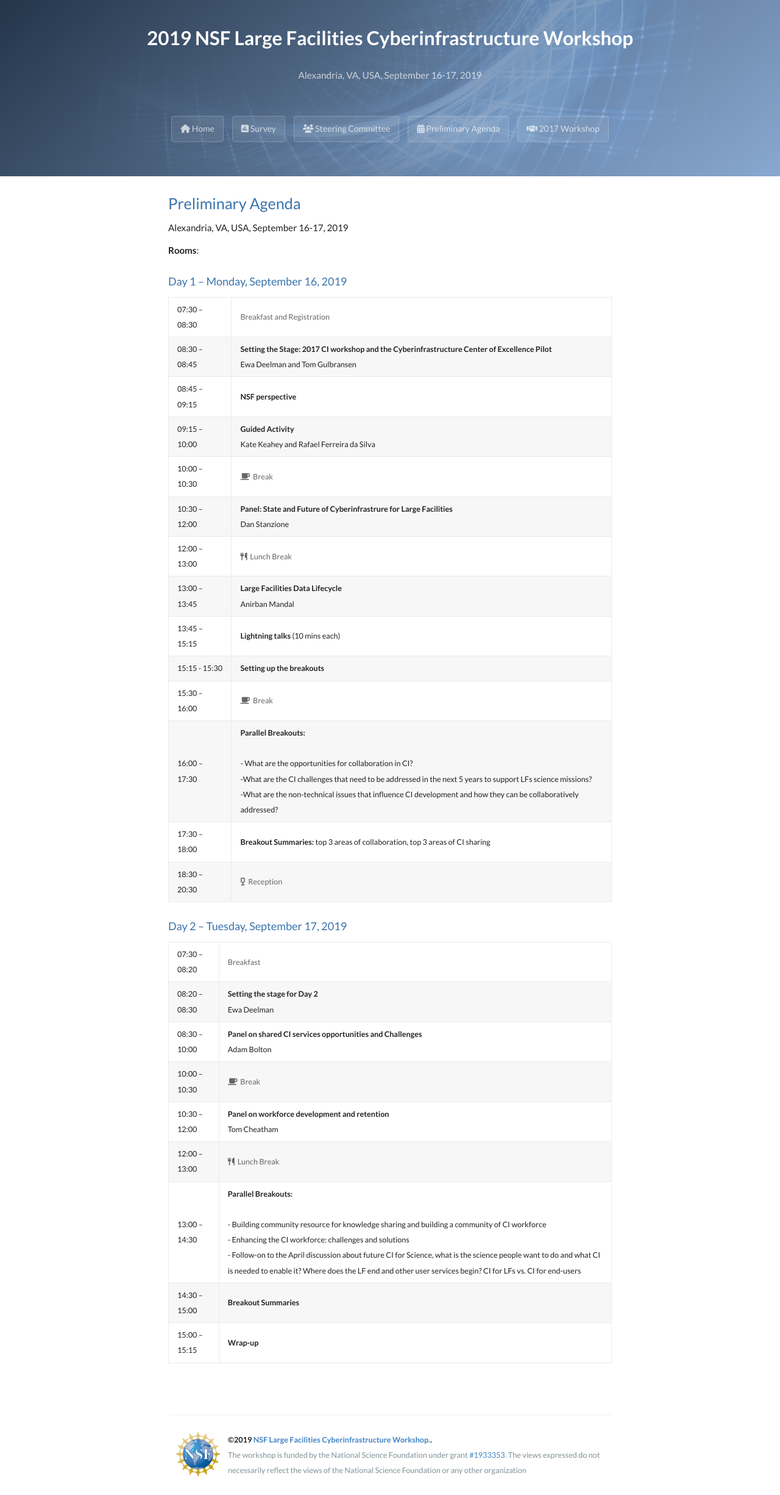
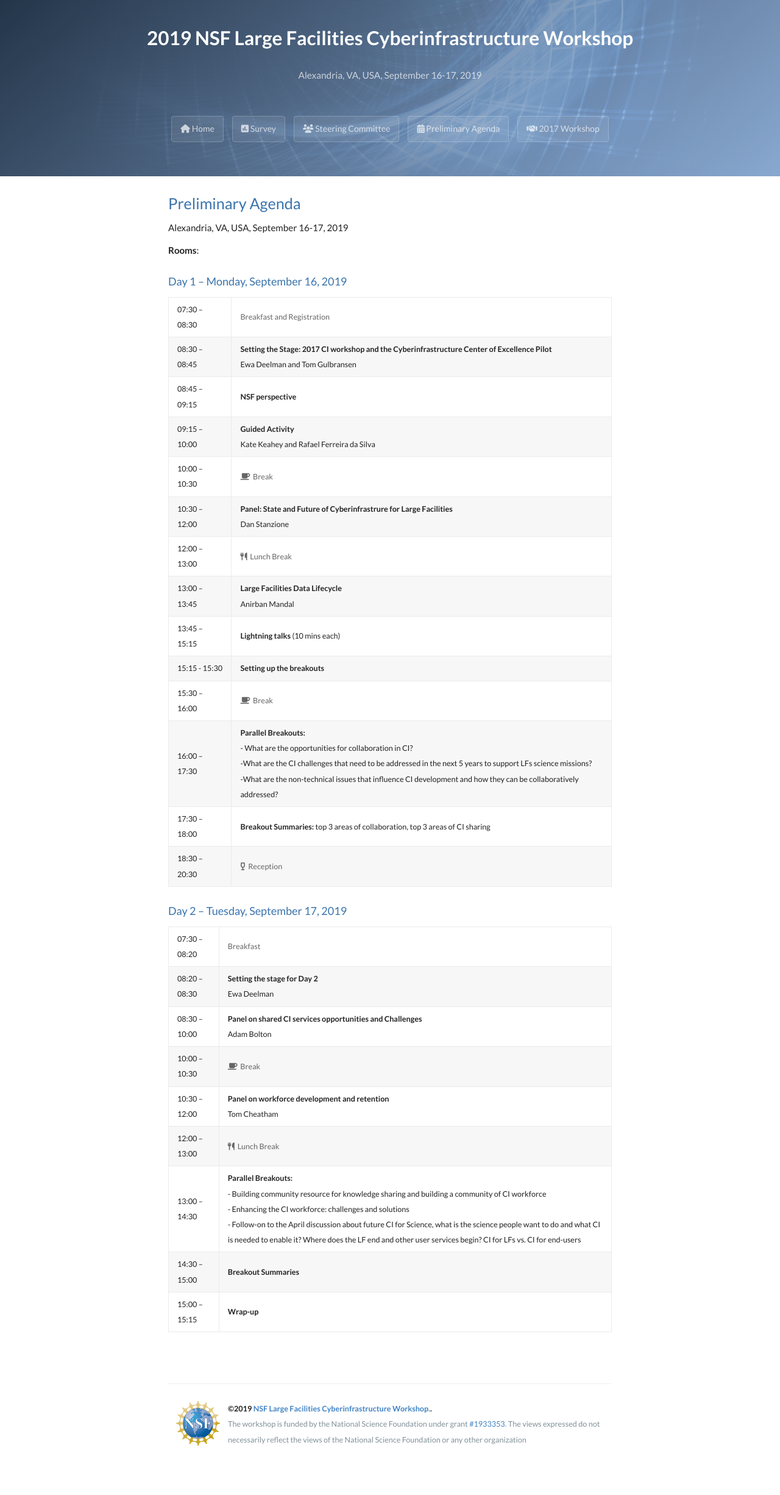
Before and after one commit to facilitiesci/facilitiesci.github.io, a Jekyll site: the page built from agenda.md, in a window 1280 px wide. Shown: the whole page at 61% size. Built offline with Jekyll 4.4.1, drawn with Linux system fonts in a browser that asks for light colours; nearby versions of some CDN libraries; our own code applies the rules of GitHub Pages for plain Markdown files; after the commit the page ends 2401 px from its top, so only the background shows below that.

```diff
--- a/agenda.md
+++ b/agenda.md
@@ -21,7 +21,7 @@ Alexandria, VA, USA, September 16-17, 2019
 | 13:45 – 15:15	| **Lightning talks** (10 mins each)
 | 15:15 - 15:30	| **Setting up the breakouts**
 | 15:30 – 16:00	| <span style="color: #666"><i class="fas fa-coffee"></i>&nbsp;&nbsp;Break</span>
-| 16:00 – 17:30	| **Parallel Breakouts:**<br /><br />- What are the opportunities for collaboration in CI?<br />-What are the CI challenges that need to be addressed in the next 5 years to support LFs science missions?<br />-What are the non-technical issues that influence CI development and how they can be collaboratively addressed?
+| 16:00 – 17:30	| **Parallel Breakouts:**<br />- What are the opportunities for collaboration in CI?<br />-What are the CI challenges that need to be addressed in the next 5 years to support LFs science missions?<br />-What are the non-technical issues that influence CI development and how they can be collaboratively addressed?
 | 17:30 – 18:00	| **Breakout Summaries:** top 3 areas of collaboration, top 3 areas of CI sharing
 | 18:30 – 20:30	| <span style="color: #666"><i class="fas fa-wine-glass-alt"></i>&nbsp;&nbsp;Reception</span>
 
@@ -33,6 +33,6 @@ Alexandria, VA, USA, September 16-17, 2019
 | 10:00 – 10:30 | <span style="color: #666"><i class="fas fa-coffee"></i>&nbsp;&nbsp;Break</span>
 | 10:30 – 12:00	| **Panel on workforce development and retention**<br />Tom Cheatham
 | 12:00 – 13:00 | <span style="color: #666"><i class="fas fa-utensils"></i>&nbsp;&nbsp;Lunch Break</span>
-| 13:00 – 14:30 | **Parallel Breakouts:**<br /><br />- Building community resource for knowledge sharing and building a community of CI workforce<br />- Enhancing the CI workforce: challenges and solutions<br />- Follow-on to the April discussion about future CI for Science, what is the science people want to do and what CI is needed to enable it? Where does the LF end and other user services begin?  CI for LFs vs. CI for end-users
+| 13:00 – 14:30 | **Parallel Breakouts:**<br />- Building community resource for knowledge sharing and building a community of CI workforce<br />- Enhancing the CI workforce: challenges and solutions<br />- Follow-on to the April discussion about future CI for Science, what is the science people want to do and what CI is needed to enable it? Where does the LF end and other user services begin?  CI for LFs vs. CI for end-users
 | 14:30 – 15:00	| **Breakout Summaries**
 | 15:00 – 15:15	| **Wrap-up**
```
